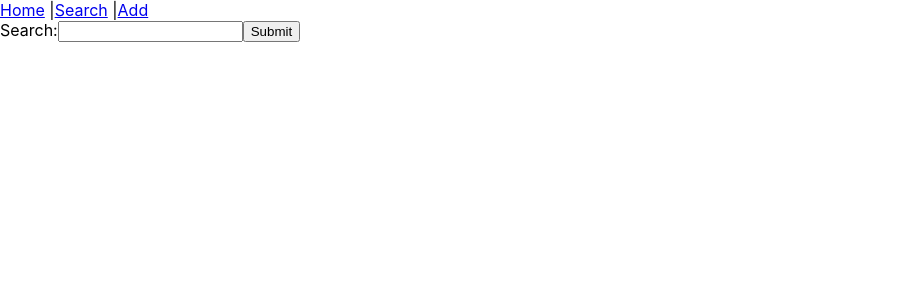
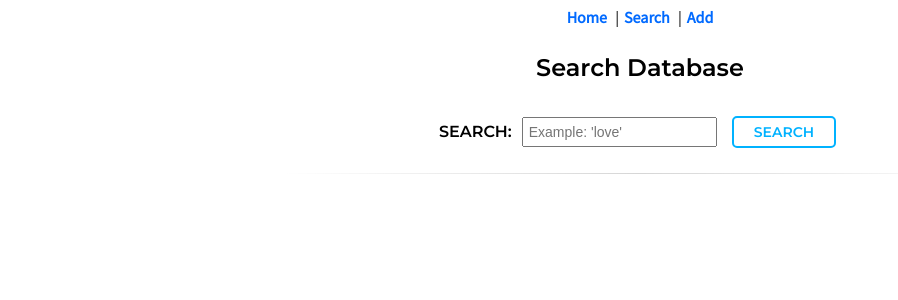
Before and after one commit to d-h-chan/theme-song-client, a React (Create React App) app: page /search in a window 1280 px wide. Shown: the top 300 px of the page, without its empty margins (0-898 px from the left). Built offline with nearby package versions, Linux system fonts and the light colour scheme.

Commit message:
added styling and info page

```diff
--- a/src/AddPage/AddPage.js
+++ b/src/AddPage/AddPage.js
@@ -9,10 +9,8 @@ class AddPage extends Component {
   static contextType = Context;
 
   componentDidMount() {
-    this.context.setIsLoading(true)
     DatabaseApiService.getArtistsFromDatabase()
       .then(res => {
-        this.context.setIsLoading(false)
         this.context.setArtists(res)
       })
   }
@@ -111,7 +109,7 @@ class AddPage extends Component {
             .then(this.context.setArtists)
           this.context.setIsLoading(false)
           let outputTitles = res.map(this.getTitles)
-          swal("Success!", `Saved songs to database: ${outputTitles.join(",")}`, "success");
+          swal("Success!", `Added songs to database: ${outputTitles.join(",")}`, "success");
         });
     }
     else {
@@ -123,18 +121,20 @@ class AddPage extends Component {
   render() {
     return (
       <>
+      <h2>Add from Genius</h2>
         <form onSubmit={this.handleSubmitSearch}>
-          <label htmlFor="searchDB">Open Search:</label>
-          <input type="text" id="searchDB" name="searchDB"></input>
-          <input type="submit"></input>
+            <label htmlFor="searchDB" className="upperCase">Open Search:</label>
+            <input type="text" id="searchDB" name="searchDB" placeholder="Example: 'Set a Fire'"></input>
+            <input type="submit" value="Search"></input>
         </form>
         <form onSubmit={this.handleArtistSearch}>
-          <label htmlFor="artists">Or, choose an artist:</label>
+          <label htmlFor="artists" className="upperCase">Choose an artist:</label>
           <select id="artists" name="artists">
             {this.context.artists.map(this.createArtistSelect)}
           </select>
-          <input type="submit"></input>
+          <input type="submit" value="Search"></input>
         </form>
+        <hr></hr>
 
         {this.context.addPageResults.length > 0 && (
           <>
--- /dev/null
+++ b/src/App/App.css
@@ -0,0 +1,126 @@
+body {
+  font-family: 'Source Sans Pro', sans-serif;
+  color: black;
+  text-align: center;
+  line-height: 1.5;
+  -webkit-font-smoothing: antialiased;
+  -moz-osx-font-smoothing: grayscale;
+  max-width: 800px;
+  margin: 0 auto;
+  padding: 15px;
+  margin-top: 15px;
+}
+
+h1, h2, th {
+  font-family: 'Montserrat', sans-serif;
+}
+
+h2 {
+  margin-top: 0
+}
+
+nav {
+  background-color: white;
+  position: fixed;
+  top: 0;
+  left: 0;
+  right: 0;
+  z-index: 10;
+}
+
+table{
+  margin: 10px 0;
+}
+
+td {
+  padding: 0;
+}
+
+button, input[type="submit"] {
+  border-radius: 5px;
+  padding: 5px 20px;
+  font-family: 'Montserrat', sans-serif;
+  text-transform: uppercase;
+  font-size: 14px;
+  font-weight: bold;
+  margin: 0 10px;
+  transition-duration: 0.4s;
+}
+
+button {
+  background-color: #00B2FF;
+  border: 2px solid #00B2FF;
+  color: white
+}
+
+button:hover {
+  background-color: #006AFF;
+  border: 2px solid #006AFF;
+  color: white
+}
+
+input[type="submit"] {
+  background-color: white;
+  border: 2px solid #00B2FF;
+  color: #00B2FF;
+}
+
+input[type="submit"]:hover {
+  background-color: #00B2FF;
+  border: 2px solid #00B2FF;
+  color: white;
+}
+
+input[type="text"] {
+  font-size: 14px;
+  margin: 0 5px;
+}
+
+input[type="checkbox"] {
+  vertical-align: middle;
+  margin-bottom: 8px;
+}
+
+select {
+  font-size: 14px;
+}
+
+input:disabled {
+  background-color: gainsboro;
+}
+
+
+a:link {
+  font-weight: bold;
+  color: #006AFF;
+  text-decoration: none;
+}
+
+a:visited {
+  color: #006AFF;
+  text-decoration: none;
+}
+
+a:hover {
+  color: #006AFF;
+  text-decoration: underline;
+}
+
+a:active {
+  color: #006AFF;
+  text-decoration: underline;
+}
+
+hr {
+  padding: 0;
+  border: 0;
+  height: 1px;
+  margin: 20px;
+  background-image: linear-gradient(to right, rgba(200, 200, 200, 0), rgba(200, 200, 200, 0.75), rgba(200, 200, 200, 0));
+}
+
+.upperCase {
+  font-family: 'Montserrat', sans-serif;
+  text-transform: uppercase;
+  font-weight: bold;
+}
--- a/src/App/App.js
+++ b/src/App/App.js
@@ -3,7 +3,8 @@ import SearchPage from '../SearchPage/SearchPage.js'
 import AddPage from '../AddPage/AddPage.js'
 import { Route, Link } from 'react-router-dom';
 import Context from '../ContextManagement/Context.js'
-//import { removeTypeDuplicates } from '@babel/types';
+import InfoPage from '../InfoPage/InfoPage.js'
+import './App.css';
 
 class App extends Component {
 
@@ -64,6 +65,7 @@ class App extends Component {
           </nav>
           <Route exact path='/search' component={SearchPage} />
           <Route exact path='/add' component={AddPage} />
+          <Route exact path ='/' component={InfoPage} />
         </Context.Provider>
       </main>
     );
--- /dev/null
+++ b/src/InfoPage/InfoPage.js
@@ -0,0 +1,33 @@
+import React, { Component } from 'react';
+
+class InfoPage extends Component {
+  render() {
+    return (
+      <>
+        <h2>Instructions</h2>
+        <p>1. From the 'Add' page, search for an save songs you like ( uses the
+          <a href="https://genius.com/">Genius Lyrics Api</a>).
+          Search by title or artist in open search, or get the 30 most
+          popular songs from any artists of songs already in the database.
+          Checkmark the song you want to save and add text labels as desired.
+        </p>
+        <p>2. From the 'Search' Page, search through songs you saved by keyword.
+          Leaving the input blank will return all saved songs, and searching with an input
+          will return all songs with either a matching lyric or keyword
+        </p>
+        <p>Example: to make the song "Set a Fire" available for search, go to the 'Add'
+          page, search for "Set a Fire" in 'Open Search', checkbox the song and click
+          'Add to database'. It will then be available from the 'Search' page if you input any
+          lyric or label you saved ("fire", "soul", "love", etc)
+        </p>
+
+        <h2>Notes</h2>
+        <p>* Use of this tool requires internet connection, both to search through saved songs and to add songs from them Genius API</p>
+        <p>* If a song is already in the databse, saving it again will not update the labels</p>
+
+      </>
+    );
+  }
+}
+
+export default InfoPage;
--- a/src/LoadingIndicator/LoadingIndicator.js
+++ b/src/LoadingIndicator/LoadingIndicator.js
@@ -12,7 +12,7 @@ class LoadingIndicator extends Component {
         {this.context.isLoading &&
           <Loader
           type="Rings"
-          color="#00BFFF"
+          color="#00B2FF"
           height={100}
           width={100}
           timeout={5000} //3 secs
--- a/src/SearchPage/SearchPage.js
+++ b/src/SearchPage/SearchPage.js
@@ -19,6 +19,7 @@ class SearchPage extends Component {
   handleSubmit = (event) => {
     event.preventDefault()
     let searchParam = event.target.searchDB.value
+    searchParam = searchParam.trim().toLowerCase()
     this.context.setSearchPageResults([])
     this.context.setIsLoading(true)
     DatabaseApiService.getSongsFromDatabase(searchParam)
@@ -31,11 +32,13 @@ class SearchPage extends Component {
   render() {
     return (
       <>
+        <h2>Search Database</h2>
         <form onSubmit={this.handleSubmit}>
-          <label htmlFor="searchDB">Search:</label>
-          <input type="text" id="searchDB" name="searchDB"></input>
-          <input type="submit"></input>
+          <label htmlFor="searchDB" className="upperCase">Search:</label>
+          <input type="text" id="searchDB" name="searchDB" placeholder="Example: 'love'"></input>
+          <input type="submit" value="search"></input>
         </form>
+        <hr></hr>
 
         <table>
           <tbody>
--- a/src/index.css
+++ b/src/index.css
@@ -1,13 +1,6 @@
-body {
-  margin: 0;
-  font-family: -apple-system, BlinkMacSystemFont, 'Segoe UI', 'Roboto', 'Oxygen',
-    'Ubuntu', 'Cantarell', 'Fira Sans', 'Droid Sans', 'Helvetica Neue',
-    sans-serif;
-  -webkit-font-smoothing: antialiased;
-  -moz-osx-font-smoothing: grayscale;
+@import url('https://fonts.googleapis.com/css?family=Montserrat:400,600|Source+Sans+Pro&display=swap');
+
+* {
+  box-sizing: border-box;
+  padding: 5px;
 }
-
-code {
-  font-family: source-code-pro, Menlo, Monaco, Consolas, 'Courier New',
-    monospace;
-}
```
